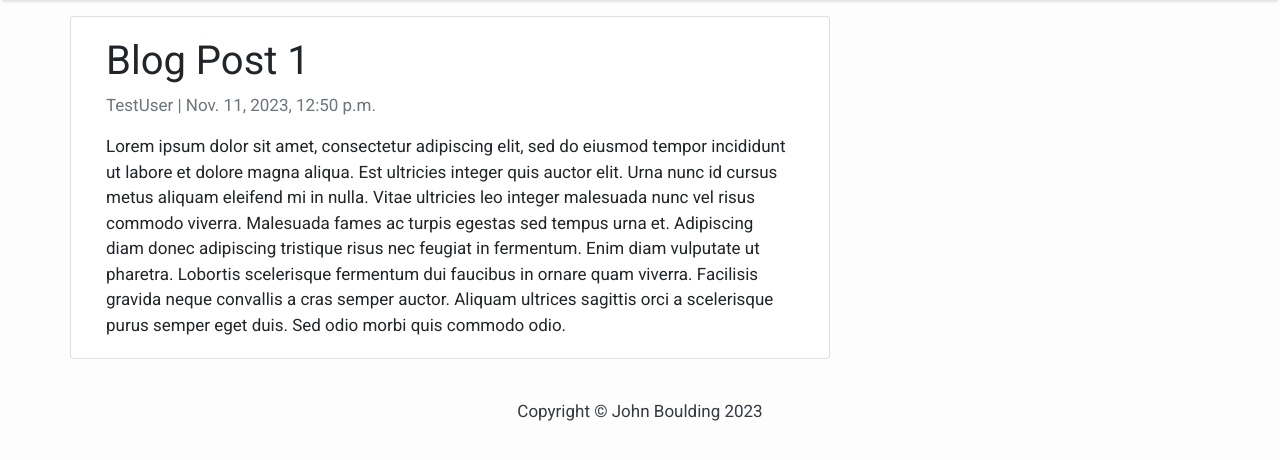
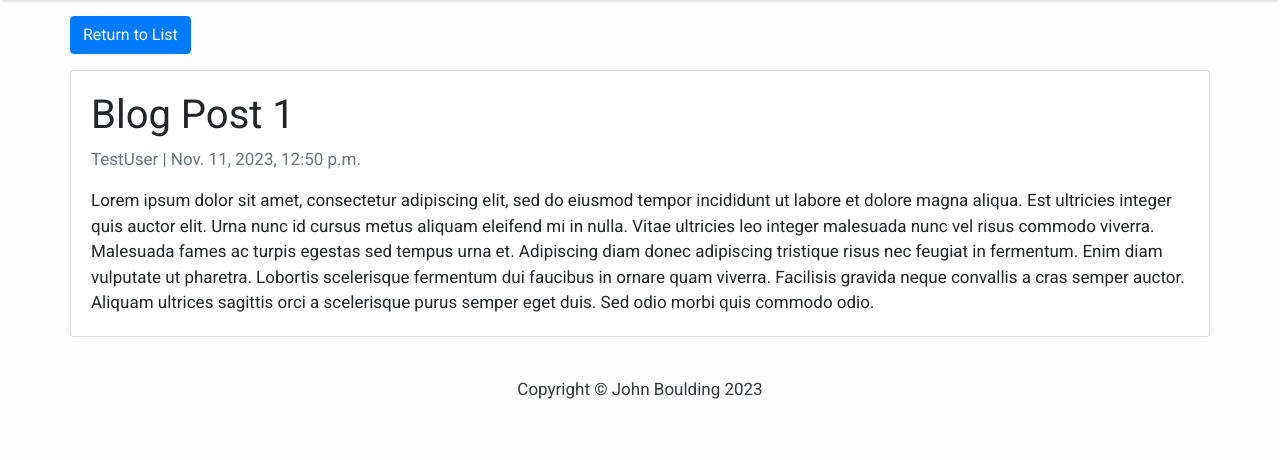
Before and after one commit to Atlas8304/atlas-books, a Django app: page /blog-post-1/ in a window 1280 px wide. Shown: the part 58-518 px from the top of the page. Run offline with Django 4.2, Linux system fonts and the light colour scheme; data comes from the database, SQL or seed files in the repository; some libraries are stand-ins or nearby versions.

Commit message:
Formatting

```diff
--- a/app/templates/blog/post_focused.html
+++ b/app/templates/blog/post_focused.html
@@ -2,10 +2,13 @@
 
 <div class="container">
   <div class="row">
-    <div class="col-md-8 card mb-4 mt-3 left top">
+    <a href="{% url "blog" %}" class="btn btn-primary mt-3">Return to List</a>
+    <div class="card mb-4 mt-3 top">
       <div class="card-body">
         <h1>{% block title %} {{ object.title }} {% endblock title %}</h1>
-        <p class="text-muted">{{ object.author }} | {{ object.creation_date }}</p>
+        <p class="text-muted">
+        {{ object.author }} | {{ object.creation_date }}
+        </p>
         <p class="card-text">{{ object.content | safe }}</p>
       </div>
     </div>
```
